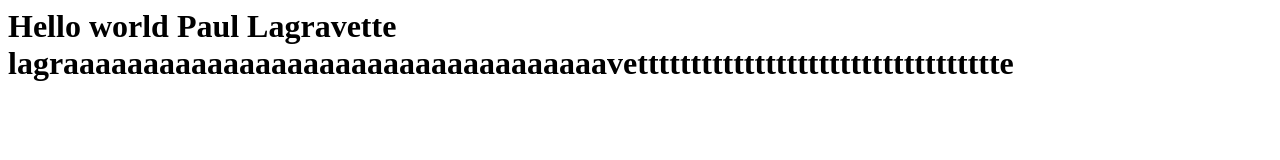
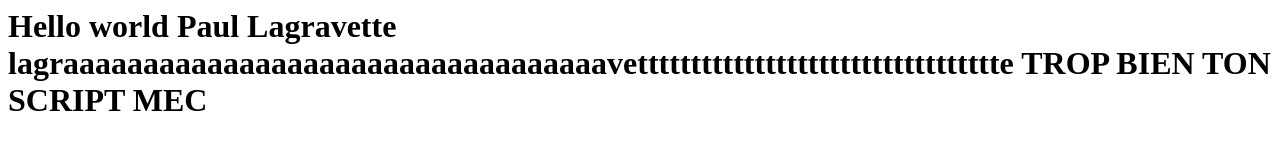
Before and after one commit to lepaul76/hello-world, a plain HTML site: page index.html in a window 1280 px wide. Drawn offline with Linux system fonts and the light colour scheme.

Commit message:
Update index.html

```diff
--- a/index.html
+++ b/index.html
@@ -1 +1 @@
-<h1> Hello world Paul Lagravette lagraaaaaaaaaaaaaaaaaaaaaaaaaaaaaaaaaavetttttttttttttttttttttttttttttttttte</h1>
+<h1> Hello world Paul Lagravette lagraaaaaaaaaaaaaaaaaaaaaaaaaaaaaaaaaavetttttttttttttttttttttttttttttttttte TROP BIEN TON SCRIPT MEC</h1>
```
